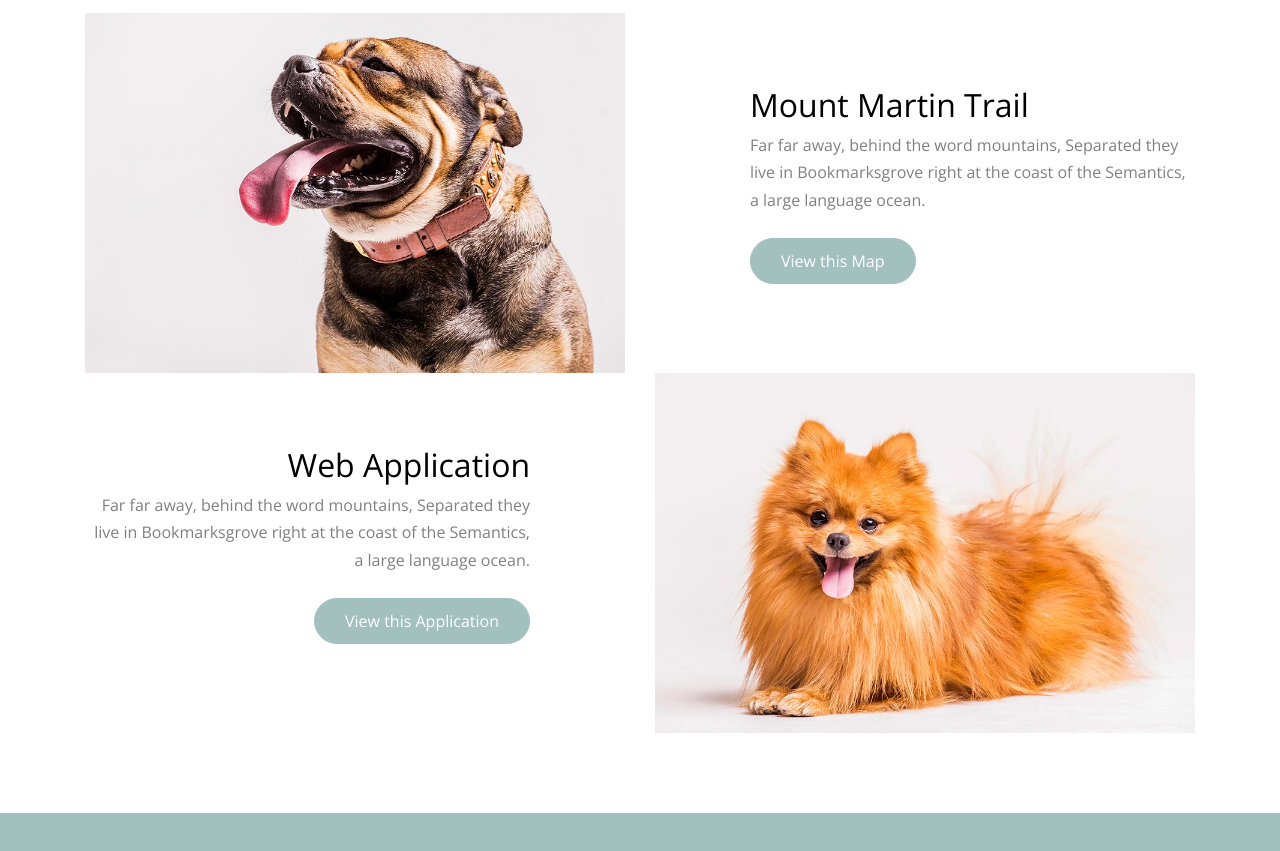
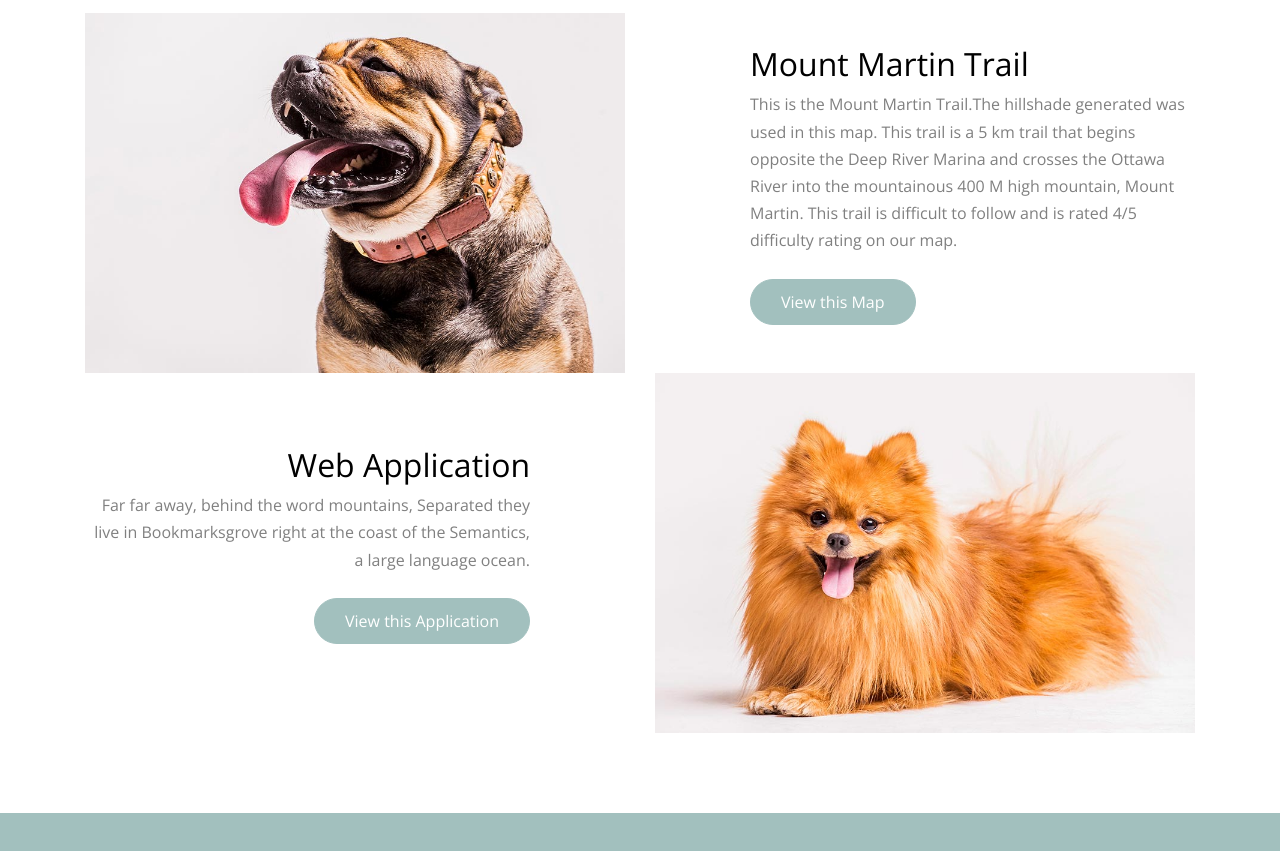
Before and after one commit to smainalygis/Collab, a plain HTML site: page index.html in a window 1280 px wide. Shown: the part 4768-5619 px from the top of the page. Drawn offline with nearby package versions, Linux system fonts and the light colour scheme; files whose address does not match are found by name.

Commit message:
Update index.html

```diff
--- a/index.html
+++ b/index.html
@@ -314,8 +314,11 @@ more challenging.
               </div>
               <div class="col-lg-5 ml-auto align-self-center"  data-aos="fade-right">
                 <h2 class="text-black">Mount Martin Trail</h2>
-                <p class="mb-4">Far far away, behind the word mountains, Separated they live in Bookmarksgrove right at the coast of the Semantics, a large language ocean.</p>
-                <p><a href="#" class="btn btn-primary">View this Map</a></p>
+                <p class="mb-4">This is the Mount Martin Trail.The
+hillshade generated was used in this map. This trail is a 5 km trail that begins opposite the Deep River
+Marina and crosses the Ottawa River into the mountainous 400 M high mountain, Mount Martin. This trail
+is difficult to follow and is rated 4/5 difficulty rating on our map.</p>
+                <p><a href="https://kchehbou.github.io/MountMartin.pdf"  target="_blank "class="btn btn-primary">View this Map</a></p>
               </div>
             </div>
           </div>
```
